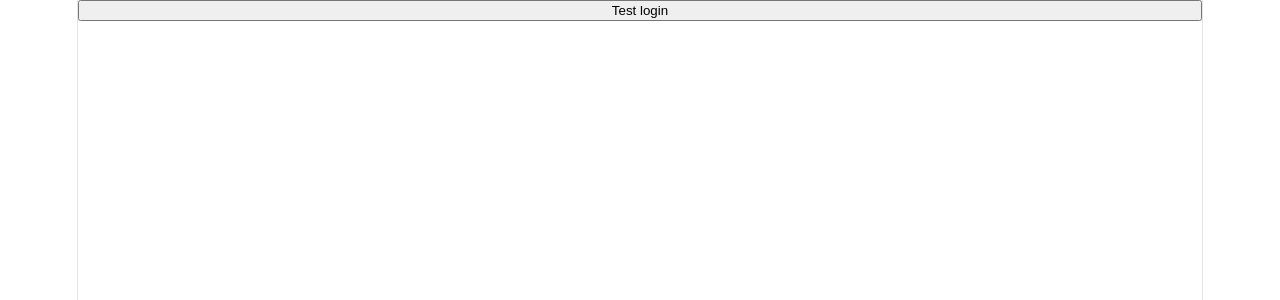
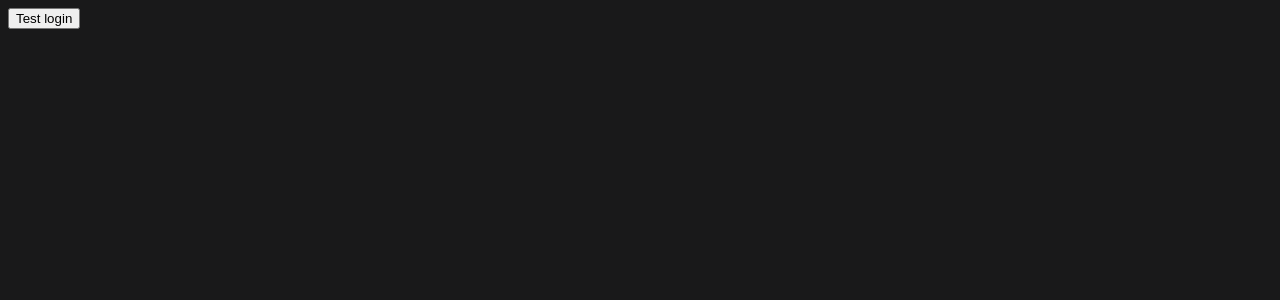
Before and after one commit to tmiesz/BookyPets, a React (Vite) app in the folder src/BookyPets.Web/: page / in a window 1280 px wide. Shown: the top 300 px of the page. Built offline with nearby package versions, Linux system fonts and the light colour scheme.

Commit message:
feat(css): update index.css with some styles

```diff
--- a/src/BookyPets.Web/src/index.css
+++ b/src/BookyPets.Web/src/index.css
@@ -1,111 +1,114 @@
 :root {
-  --text: #6b6375;
-  --text-h: #08060d;
-  --bg: #fff;
-  --border: #e5e4e7;
-  --code-bg: #f4f3ec;
-  --accent: #aa3bff;
-  --accent-bg: rgba(170, 59, 255, 0.1);
-  --accent-border: rgba(170, 59, 255, 0.5);
-  --social-bg: rgba(244, 243, 236, 0.5);
-  --shadow:
-    rgba(0, 0, 0, 0.1) 0 10px 15px -3px, rgba(0, 0, 0, 0.05) 0 4px 6px -2px;
+  /* Colors — Primary */
+  --color-primary-50: #f0f7fe;
+  --color-primary-100: #e2eefd;
+  --color-primary-200: #c1dbfa;
+  --color-primary-300: #94c0f5;
+  --color-primary-400: #5a9ced;
+  --color-primary-500: #1d76e2;
+  --color-primary-600: #1861b9;
+  --color-primary-700: #134c90;
+  --color-primary-800: #0d3668;
+  --color-primary-900: #092344;
+  --color-primary-950: #06182d;
 
-  --sans: system-ui, 'Segoe UI', Roboto, sans-serif;
-  --heading: system-ui, 'Segoe UI', Roboto, sans-serif;
-  --mono: ui-monospace, Consolas, monospace;
+  /* Colors — Secondary */
+  --color-secondary-50: #fffcf0;
+  --color-secondary-100: #fff8e0;
+  --color-secondary-200: #fff0bd;
+  --color-secondary-300: #fee48b;
+  --color-secondary-400: #fad34c;
+  --color-secondary-500: #f5c00a;
+  --color-secondary-600: #c99e08;
+  --color-secondary-700: #9d7b07;
+  --color-secondary-800: #715805;
+  --color-secondary-900: #493a03;
+  --color-secondary-950: #312602;
 
-  font: 18px/145% var(--sans);
-  letter-spacing: 0.18px;
-  color-scheme: light dark;
-  color: var(--text);
-  background: var(--bg);
-  font-synthesis: none;
-  text-rendering: optimizeLegibility;
-  -webkit-font-smoothing: antialiased;
-  -moz-osx-font-smoothing: grayscale;
+  /* Colors — Neutral */
+  --color-neutral-50: #f7f6f9;
+  --color-neutral-100: #eeeef2;
+  --color-neutral-200: #dcdae2;
+  --color-neutral-300: #c2c0c9;
+  --color-neutral-400: #a09fa8;
+  --color-neutral-500: #7e7d82;
+  --color-neutral-600: #67666b;
+  --color-neutral-700: #515053;
+  --color-neutral-800: #3a393c;
+  --color-neutral-900: #262527;
+  --color-neutral-950: #19191a;
 
-  @media (max-width: 1024px) {
-    font-size: 16px;
-  }
-}
+  /* Colors — Danger */
+  --color-danger-50: #fff7f0;
+  --color-danger-100: #ffefe0;
+  --color-danger-200: #ffdcbd;
+  --color-danger-300: #ffc18a;
+  --color-danger-400: #ff9e47;
+  --color-danger-500: #ff7800;
+  --color-danger-600: #d16200;
+  --color-danger-700: #a34d00;
+  --color-danger-800: #753700;
+  --color-danger-900: #4d2400;
+  --color-danger-950: #331800;
 
-@media (prefers-color-scheme: dark) {
-  :root {
-    --text: #9ca3af;
-    --text-h: #f3f4f6;
-    --bg: #16171d;
-    --border: #2e303a;
-    --code-bg: #1f2028;
-    --accent: #c084fc;
-    --accent-bg: rgba(192, 132, 252, 0.15);
-    --accent-border: rgba(192, 132, 252, 0.5);
-    --social-bg: rgba(47, 48, 58, 0.5);
-    --shadow:
-      rgba(0, 0, 0, 0.4) 0 10px 15px -3px, rgba(0, 0, 0, 0.25) 0 4px 6px -2px;
-  }
+  /* Colors — Success */
+  --color-success-50: #f0fffa;
+  --color-success-100: #e1fef5;
+  --color-success-200: #bffde8;
+  --color-success-300: #90f9d6;
+  --color-success-400: #53f3be;
+  --color-success-500: #14eba4;
+  --color-success-600: #11c086;
+  --color-success-700: #0d9669;
+  --color-success-800: #096c4b;
+  --color-success-900: #064631;
+  --color-success-950: #042f21;
 
-  #social .button-icon {
-    filter: invert(1) brightness(2);
-  }
-}
+  /* Spacing */
+  --space-1: 4px;
+  --space-2: 8px;
+  --space-3: 12px;
+  --space-4: 16px;
+  --space-5: 20px;
+  --space-6: 24px;
+  --space-8: 32px;
+  --space-10: 40px;
+  --space-12: 48px;
+  --space-16: 64px;
+  --space-20: 80px;
+  --space-24: 96px;
+  --space-32: 128px;
+  --space-40: 160px;
+  --space-48: 192px;
+  --space-64: 256px;
 
-#root {
-  width: 1126px;
-  max-width: 100%;
-  margin: 0 auto;
-  text-align: center;
-  border-inline: 1px solid var(--border);
-  min-height: 100svh;
-  display: flex;
-  flex-direction: column;
-  box-sizing: border-box;
+  /* Typography */
+  --text-xs: 0.75rem;
+  --text-sm: 0.875rem;
+  --text-base: 1rem;
+  --text-lg: 1.125rem;
+  --text-xl: 1.25rem;
+  --text-2xl: 1.5rem;
+  --text-3xl: 1.875rem;
+  --text-4xl: 2.25rem;
+  --text-5xl: 3rem;
+
+  /* Shadows */
+  --shadow-sm: 0px 1px 2px 0px rgba(0,0,0,0.08);
+  --shadow-md: 0px 4px 8px 0px rgba(0,0,0,0.10);
+  --shadow-lg: 0px 10px 24px 0px rgba(0,0,0,0.12);
+  --shadow-xl: 0px 20px 48px 0px rgba(0,0,0,0.14);
+
+  /* Border Radius */
+  --radius-sm: 4px;
+  --radius-md: 8px;
+  --radius-lg: 12px;
+  --radius-xl: 16px;
+  --radius-2xl: 24px;
+  --radius-full: 9999px;
 }
 
 body {
-  margin: 0;
+    background: var(--color-neutral-950);
+    color: var(--color-neutral-100);
 }
-
-h1,
-h2 {
-  font-family: var(--heading);
-  font-weight: 500;
-  color: var(--text-h);
-}
-
-h1 {
-  font-size: 56px;
-  letter-spacing: -1.68px;
-  margin: 32px 0;
-  @media (max-width: 1024px) {
-    font-size: 36px;
-    margin: 20px 0;
-  }
-}
-h2 {
-  font-size: 24px;
-  line-height: 118%;
-  letter-spacing: -0.24px;
-  margin: 0 0 8px;
-  @media (max-width: 1024px) {
-    font-size: 20px;
-  }
-}
-p {
-  margin: 0;
-}
-
-code,
-.counter {
-  font-family: var(--mono);
-  display: inline-flex;
-  border-radius: 4px;
-  color: var(--text-h);
-}
-
-code {
-  font-size: 15px;
-  line-height: 135%;
-  padding: 4px 8px;
-  background: var(--code-bg);
-}
```
